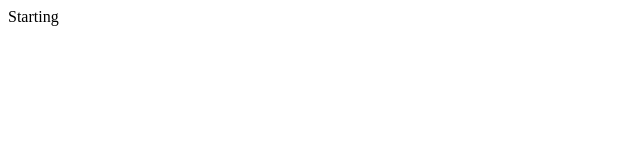
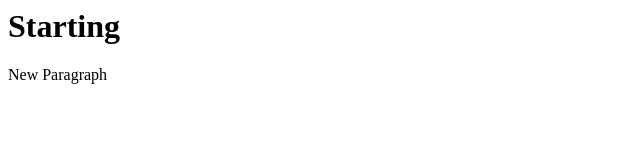
Before and after one commit to tzhu2206/hello-world, a plain HTML site: page index.html in a window 1280 px wide. Shown: the whole page, without its empty margins (0-640 px from the left). Drawn offline with Linux system fonts and the light colour scheme.

Commit message:
Added new paragraph

```diff
--- a/index.html
+++ b/index.html
@@ -5,6 +5,7 @@
     <title>Document</title>
 </head>
 <body>
-    Starting
+    <h1>Starting</h1>
+    <p>New Paragraph</p>
 </body>
 </html>
```
